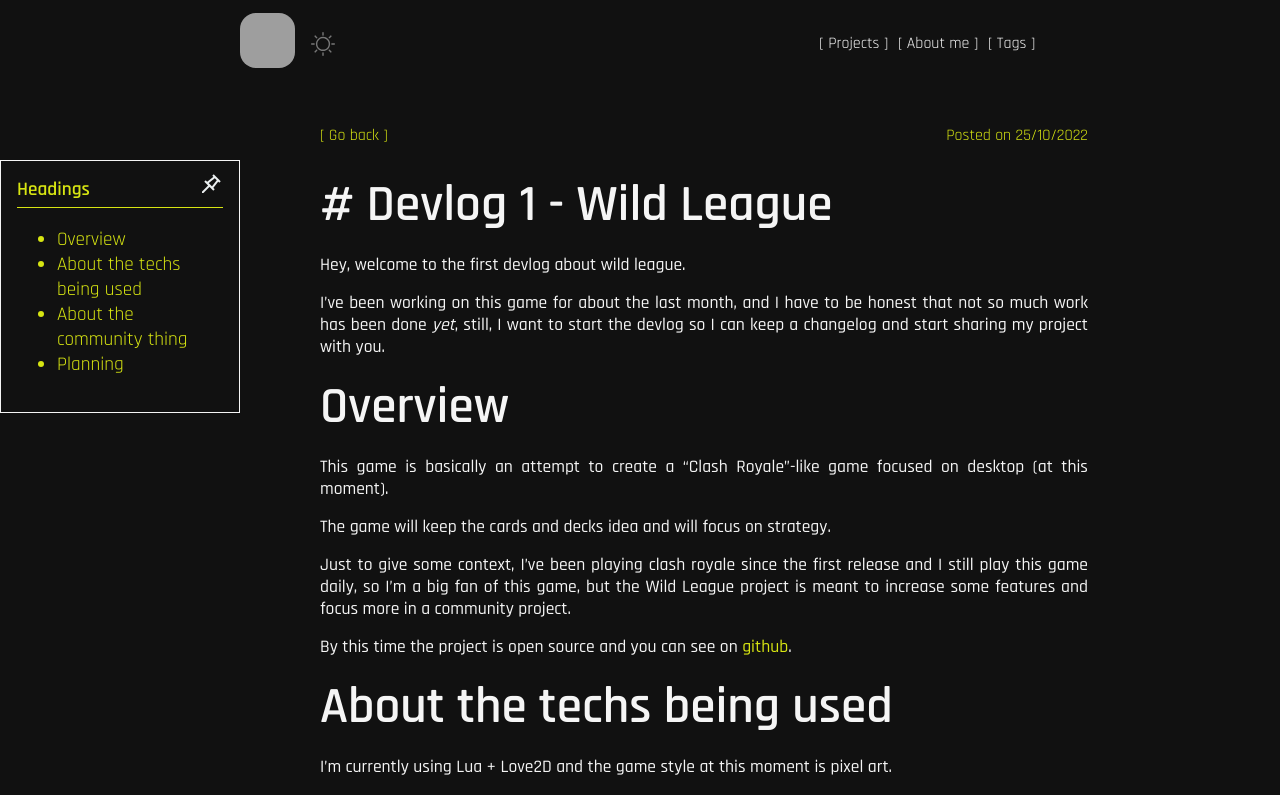
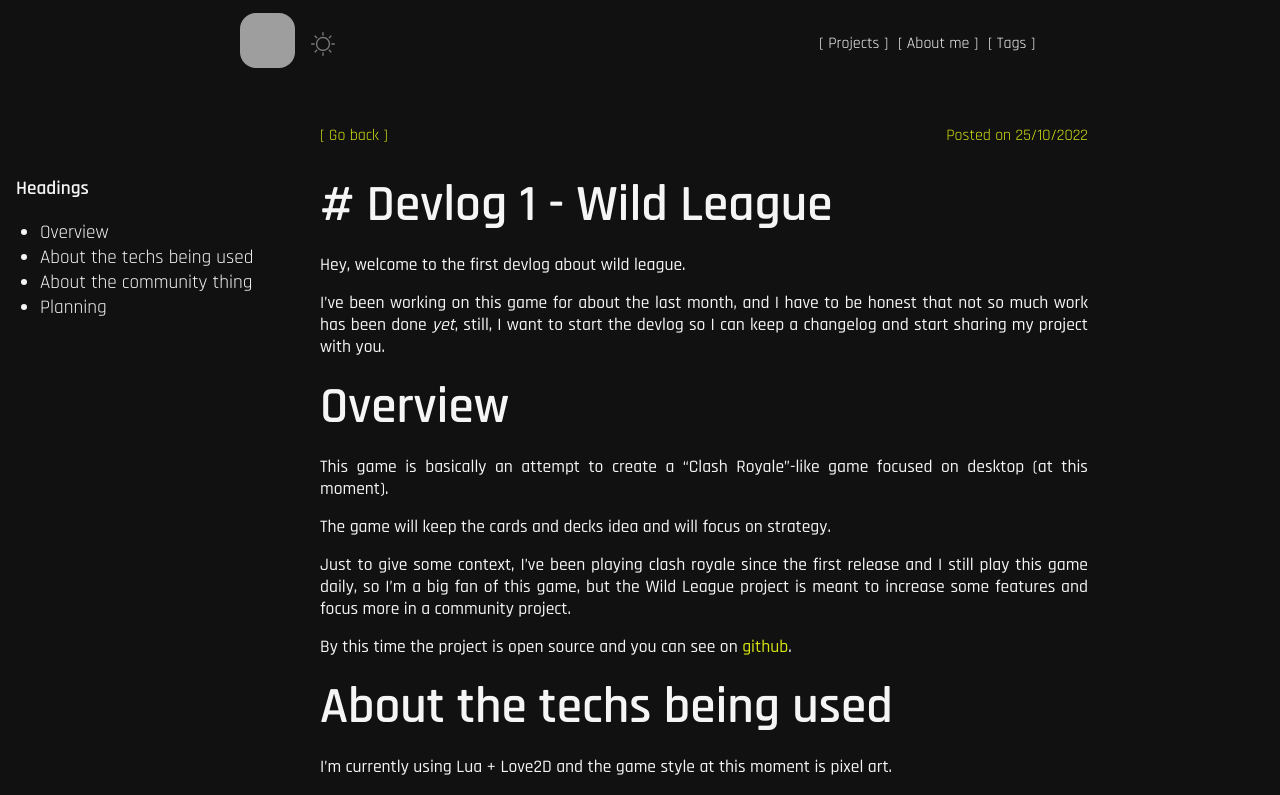
Before and after one commit to ropoko/ropoko.net, a Next.js app: page /posts/devlog-1 in a window 1280 px wide. Shown: the top 795 px of the page. Built offline with nearby package versions, Linux system fonts and the light colour scheme; grey boxes are pictures that could not be loaded.

Commit message:
refactor: menu heading in post page

```diff
--- a/src/shared/components/ButtonPin/ButtonPinStyle.tsx
+++ /dev/null
@@ -1,21 +0,0 @@
-import styled from 'styled-components';
-import { PinState } from '../../../shared/types/pin-state.type';
-
-export const ButtonPinStyle = styled.button<PinState>`
-	background: transparent;
-	border: none;
-	outline: none;
-
-	position: absolute;
-	top: -5px;
-	right: 0;
-
-	visibility: visible;
-
-	${({ state }) =>
-		!state &&
-		`
-		right: unset;
-		left: 0;
-  `}
-`;
--- a/src/shared/components/ButtonPin/index.tsx
+++ /dev/null
@@ -1,16 +0,0 @@
-import React, { useContext } from 'react';
-import { useTheme } from 'styled-components';
-import { NavHeadingsContext } from '../../contexts/NavHeadingsContext';
-import { ButtonPinStyle } from './ButtonPinStyle';
-
-export default function ButtonPin() {
-	const currentTheme = useTheme();
-
-	const { pinned, setPinned } = useContext(NavHeadingsContext);
-
-	return (
-		<ButtonPinStyle state={pinned} onClick={() => setPinned(!pinned)}>
-			<img src={currentTheme.img.pin} alt="pin" />
-		</ButtonPinStyle>
-	);
-}
--- a/src/shared/components/NavHeading/NavHeadingStyle.tsx
+++ b/src/shared/components/NavHeading/NavHeadingStyle.tsx
@@ -1,28 +1,15 @@
 import styled from 'styled-components';
-import { PinState } from '../../../shared/types/pin-state.type';
 
-export const NavHeadingStyle = styled.aside<PinState>`
+export const NavHeadingStyle = styled.aside`
 	background: ${(props) => props.theme.colors.background};
-	width: 15rem;
+	max-width: 20rem;
 	height: auto;
 	position: fixed;
 	top: 20%;
 	font-size: 1.2rem;
-	padding: 1rem;
-	color: ${(props) => props.theme.colors.highlight};
-	border: 1px solid ${(props) => props.theme.colors.separator};
+	padding: 1rem 0;
 
 	overflow: hidden;
-
-	// pin
-	${({ state }) =>
-		state === true
-			? `
-		visibility: visible;
-  `
-			: `
-		visibility: hidden;
-	`}
 
 	header {
 		position: relative;
@@ -34,6 +21,14 @@ export const NavHeadingStyle = styled.aside<PinState>`
 		border-bottom: 1px solid ${(props) => props.theme.colors.highlight};
 	}
 
+	strong {
+		margin-left: 1rem;
+	}
+
+	li:hover {
+		color: ${(props) => props.theme.colors.highlight};
+	}
+
 	@media (max-width: 780px) {
 		display: none;
 	}
--- a/src/shared/components/NavHeading/index.tsx
+++ b/src/shared/components/NavHeading/index.tsx
@@ -1,8 +1,6 @@
-import React, { useContext } from 'react';
+import React from 'react';
 import { NavHeadingStyle } from './NavHeadingStyle';
 import DOMPurify from 'isomorphic-dompurify';
-import ButtonPin from '../ButtonPin';
-import { NavHeadingsContext } from '../../contexts/NavHeadingsContext';
 import { Post } from '../../types/post.type';
 
 export default function NavHeading({ post }: { post: Post }) {
@@ -33,14 +31,9 @@ export default function NavHeading({ post }: { post: Post }) {
 		return DOMPurify.sanitize(html, { SANITIZE_DOM: true });
 	};
 
-	const { pinned } = useContext(NavHeadingsContext);
-
 	return (
-		<NavHeadingStyle state={pinned}>
-			<header>
-				<strong>Headings </strong>
-				<ButtonPin />
-			</header>
+		<NavHeadingStyle>
+			<strong>Headings</strong>
 			<section
 				dangerouslySetInnerHTML={{
 					__html: getHeadings(post),
--- a/src/shared/components/Post/index.tsx
+++ b/src/shared/components/Post/index.tsx
@@ -3,7 +3,6 @@ import { PostStyle } from './PostStyle';
 import Link from 'next/link';
 import { marked } from 'marked';
 import NavHeading from '../NavHeading';
-import { NavHeadingsContextProvider } from '../../contexts/NavHeadingsContext';
 
 import hljs from 'highlight.js';
 import 'highlight.js/styles/monokai-sublime.css';
@@ -14,13 +13,18 @@ interface Props {
 
 const Post: React.FC<Props> = ({ post }: { post: PostType }) => {
 	return (
-		<NavHeadingsContextProvider>
+		<>
 			<NavHeading post={post} />
 			<PostStyle>
 				<header>
 					<Link href="/">[ Go back ]</Link>
 					<p>
 						Posted on <time>{post.date}</time>
+						{post.updated && (
+							<p>
+								| Updated <time>{post.updated}</time>
+							</p>
+						)}
 					</p>
 				</header>
 				<main>
@@ -49,7 +53,7 @@ const Post: React.FC<Props> = ({ post }: { post: PostType }) => {
 					></div>
 				</main>
 			</PostStyle>
-		</NavHeadingsContextProvider>
+		</>
 	);
 };
 
--- a/src/shared/contexts/NavHeadingsContext.tsx
+++ /dev/null
@@ -1,19 +0,0 @@
-import React, { useState } from 'react';
-
-export const NavHeadingsContext = React.createContext({
-	pinned: true,
-
-	// eslint-disable-next-line @typescript-eslint/no-unused-vars, @typescript-eslint/no-empty-function
-	setPinned: (pinned: boolean) => {},
-});
-
-// eslint-disable-next-line @typescript-eslint/no-explicit-any
-export const NavHeadingsContextProvider = (props: any) => {
-	const [pinned, setPinned] = useState(true);
-
-	return (
-		<NavHeadingsContext.Provider value={{ pinned, setPinned }}>
-			{props.children}
-		</NavHeadingsContext.Provider>
-	);
-};
--- a/src/shared/types/pin-state.type.ts
+++ /dev/null
@@ -1,3 +0,0 @@
-export type PinState = {
-	state: boolean;
-};
```
